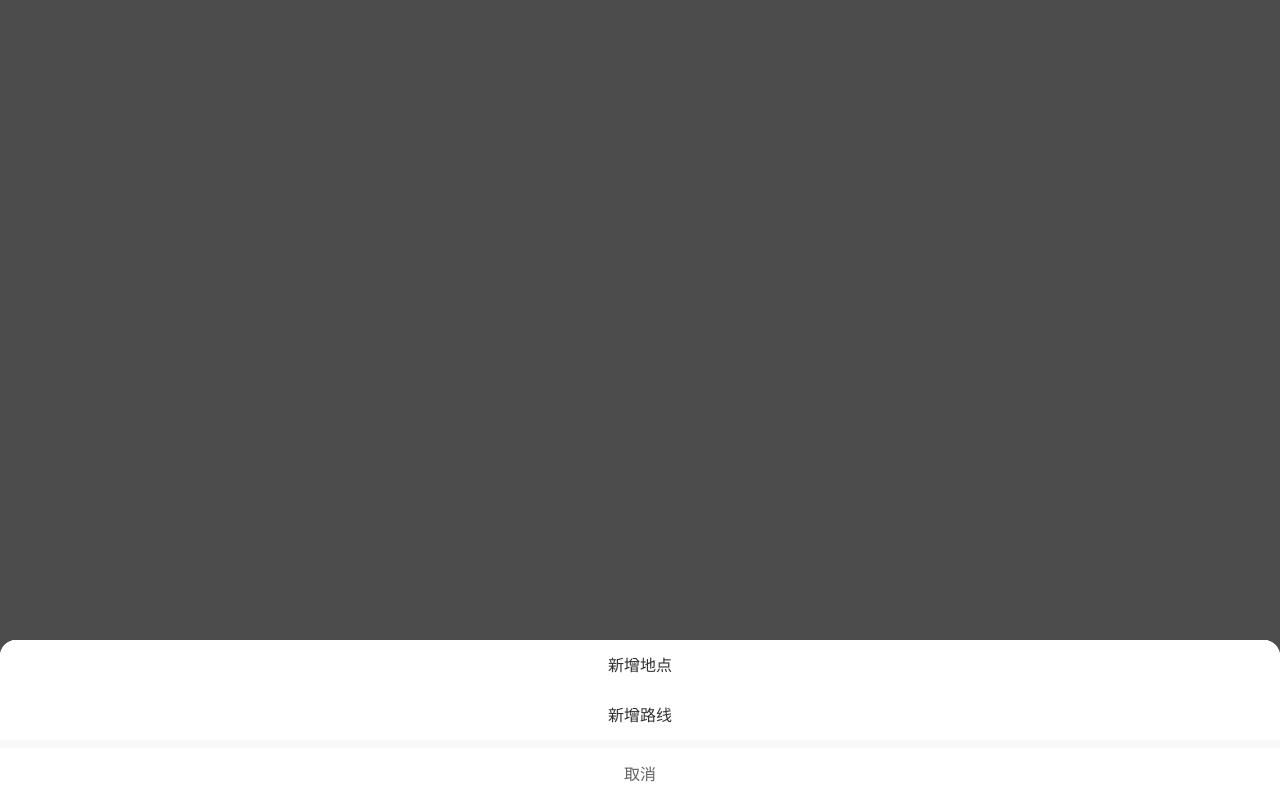
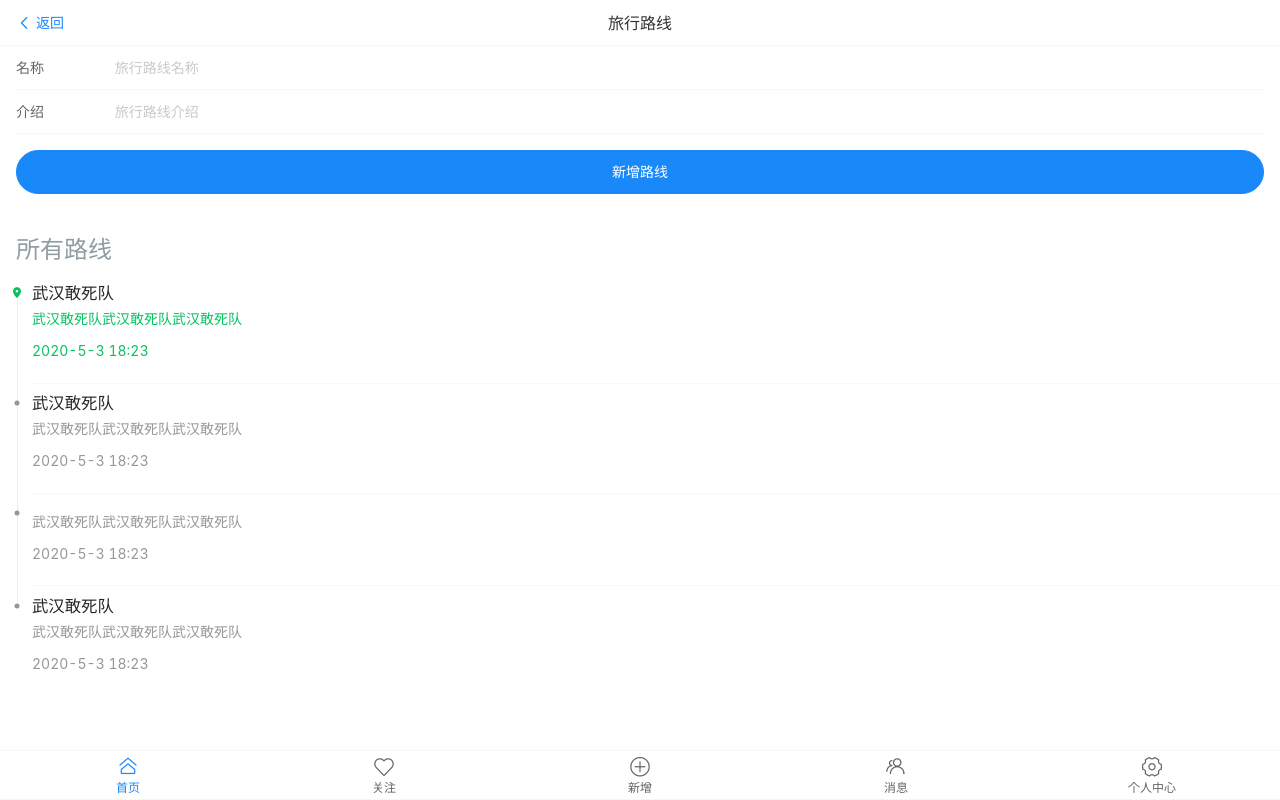
Before and after one commit to fankaljead/my-tour, a Vue app in the folder my-tour/: page /addTravelRoutine in a window 1280 px wide. Built offline with nearby package versions, Linux system fonts and the light colour scheme; what vue-baidu-map would draw is missing.

Commit message:
add routine list

```diff
--- /dev/null
+++ b/my-tour/src/components/Header.vue
@@ -0,0 +1,31 @@
+<template>
+  <div>
+    <van-nav-bar
+      :title="title"
+      left-text="返回"
+      left-arrow
+      @click-left="onClickLeft"
+    />
+  </div>
+</template>
+
+<script>
+import Vue from "vue";
+import { NavBar } from "vant";
+
+Vue.use(NavBar);
+
+export default {
+  name: "Header",
+  props: {
+    title: String,
+  },
+  methods: {
+    onClickLeft() {
+      this.$toast("返回");
+    }
+  }
+};
+</script>
+
+<style></style>
--- a/my-tour/src/components/add/AddPopMenu.vue
+++ b/my-tour/src/components/add/AddPopMenu.vue
@@ -40,7 +40,7 @@ export default {
           break;
         // 新增路线
         case 1:
-          this.$router.replace("/add/addTravelRoutine")
+          this.$router.replace("/addTravelRoutine")
           break;
         default:
       }
--- /dev/null
+++ b/my-tour/src/components/travel_note/AllTravelRoutine.vue
@@ -0,0 +1,72 @@
+<template>
+  <div>
+    <h2 class="van-doc-demo-block__title">所有路线</h2>
+    <van-steps
+      @click-step="checkRoutine"
+      direction="vertical" :active="0" active-icon="location">
+      <van-step v-for="routine in routines" :key="routine.id">
+        <h3>{{ routine.title }}</h3>
+        <p>{{ routine.description }}</p>
+        <p>{{ routine.createTime }}</p>
+      </van-step>
+    </van-steps>
+  </div>
+</template>
+
+<script>
+import Vue from "vue";
+import { Step, Steps } from "vant";
+
+Vue.use(Step);
+Vue.use(Steps);
+
+export default {
+  name: "AllTravelRoutine",
+  data() {
+    return {
+      routines: [
+        {
+          id: 1,
+          title: "武汉敢死队",
+          description: "武汉敢死队武汉敢死队武汉敢死队",
+          createTime: "2020-5-3 18:23"
+        },
+        {
+          id: 2,
+          title: "武汉敢死队",
+          description: "武汉敢死队武汉敢死队武汉敢死队",
+          createTime: "2020-5-3 18:23"
+        },
+        {
+          id: 3,
+          itle: "武汉敢死队",
+          description: "武汉敢死队武汉敢死队武汉敢死队",
+          createTime: "2020-5-3 18:23"
+        },
+        {
+          id: 4,
+          title: "武汉敢死队",
+          description: "武汉敢死队武汉敢死队武汉敢死队",
+          createTime: "2020-5-3 18:23"
+        }
+      ]
+    };
+  },
+  methods: {
+    checkRoutine(index) {
+      console.log(this.routines[index]);
+    }
+  }
+};
+</script>
+
+<style>
+ .van-doc-demo-block__title {
+   margin: 0;
+   padding: 32px 16px 16px;
+   color: rgba(69, 90, 100, 0.6);
+   font-weight: normal;
+   font-size: 24px;
+   line-height: 16px;
+}
+</style>
--- a/my-tour/src/router/index.js
+++ b/my-tour/src/router/index.js
@@ -41,15 +41,20 @@ const routes = [{
                 children: [
                     // {
                     //     path: '',
-                    //     name: 'addPopMenu',
-                    //     component: AddPopMenu
+                    //     name: 'add',
+                    //     component: Add
                     // },
-                    {
-                        path: '/addTravelRoutine',
-                        name: 'addTravelRoutine',
-                        component: AddTravelRoutine
-                    }
+                    // {
+                    //     path: '/addTravelRoutine',
+                    //     name: 'addTravelRoutine',
+                    //     component: AddTravelRoutine
+                    // }
                 ]
+            },
+            {
+                path: '/addTravelRoutine',
+                name: 'addTravelRoutine',
+                component: AddTravelRoutine
             },
             {
                 path: '/message',
--- a/my-tour/src/views/travel_note/AddTravelRoutine.vue
+++ b/my-tour/src/views/travel_note/AddTravelRoutine.vue
@@ -1,51 +1,66 @@
 <template>
-  <div>
+  <div class="alltravelroutine">
+    <Header title="旅行路线"  />
       <van-form @submit="onSubmit">
         <van-field
-        v-model="username"
-        name="用户名"
-        label="用户名"
-        placeholder="用户名"
-        :rules="[{ required: true, message: '请填写用户名' }]"
+          v-model="title"
+          name="title"
+          label="名称"
+          placeholder="旅行路线名称"
+          :rules="[{ required: true, message: '请填写旅行路线名称' }]"
         />
         <van-field
-        v-model="password"
-        type="password"
-        name="密码"
-        label="密码"
-        placeholder="密码"
-        :rules="[{ required: true, message: '请填写密码' }]"
+          v-model="description"
+          name="description"
+          label="介绍"
+          placeholder="旅行路线介绍"
+          :rules="[{ required: true, message: '请填写旅行路线介绍' }]"
         />
         <div style="margin: 16px;">
           <van-button round block type="info" native-type="submit">
-          提交
+            新增路线
           </van-button>
         </div>
       </van-form>
+      <AllTravelRoutine />
   </div>
 </template>
 
 <script>
 import Vue from "vue";
 import { Form } from "vant";
+import Header from '../../components/Header'
+import AllTravelRoutine from '../../components/travel_note/AllTravelRoutine'
 
 Vue.use(Form);
 
 // 新增路线界面
 export default {
   name: "AddTravelRoutine",
+  components: {
+    Header,
+    AllTravelRoutine
+  },
   data() {
     return {
-      username: "",
-      password: ""
+      show: true,
+      title: "",
+      description: ""
     };
   },
   methods: {
     onSubmit(values) {
       console.log("submit", values);
+    },
+    back() {
+      this.$router.go(-2);
     }
   }
 };
 </script>
 
-<style></style>
+<style>
+ .alltravelroutine {
+   margin-bottom: 200px;
+ }
+</style>
```
Also changed, not shown: 1 other file (tests, documents, lock files or other folders). Lines whose indentation alone changed are shown as unchanged.
